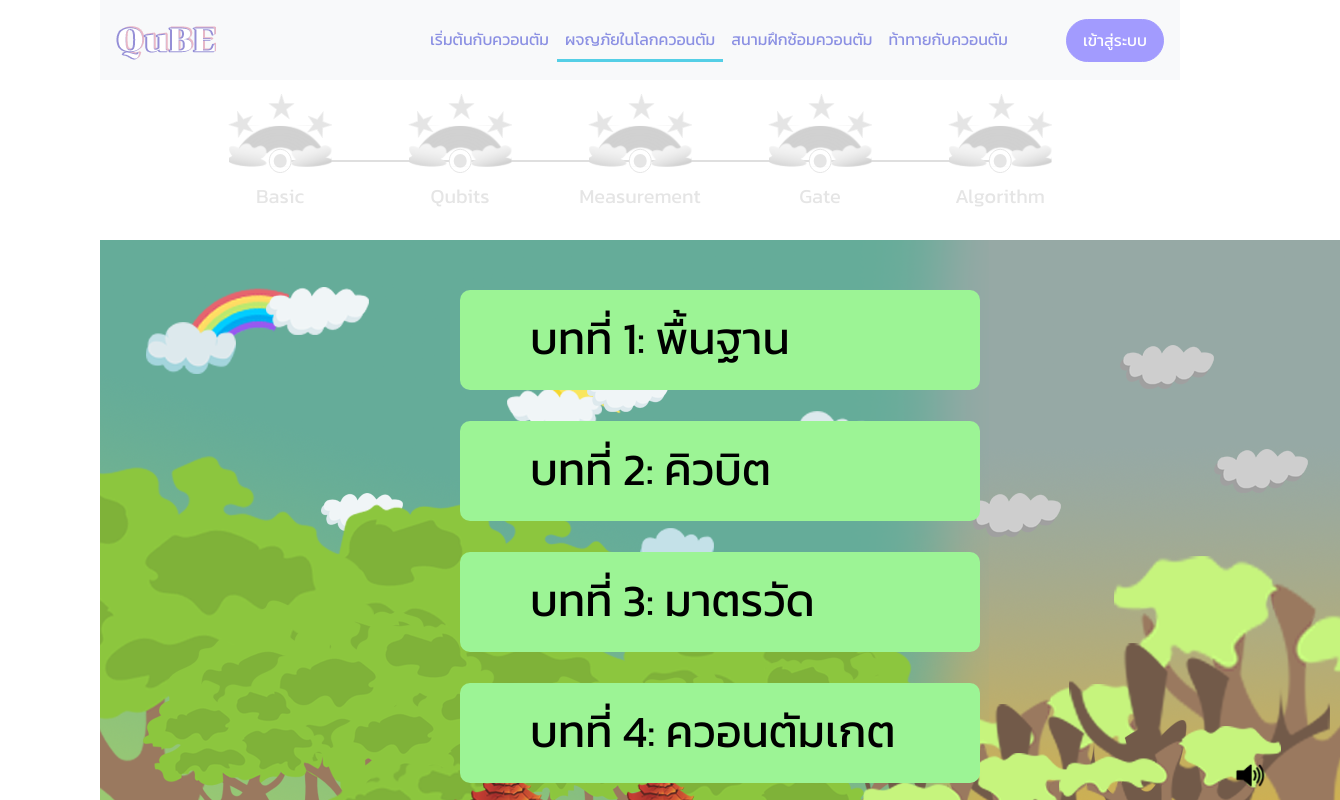
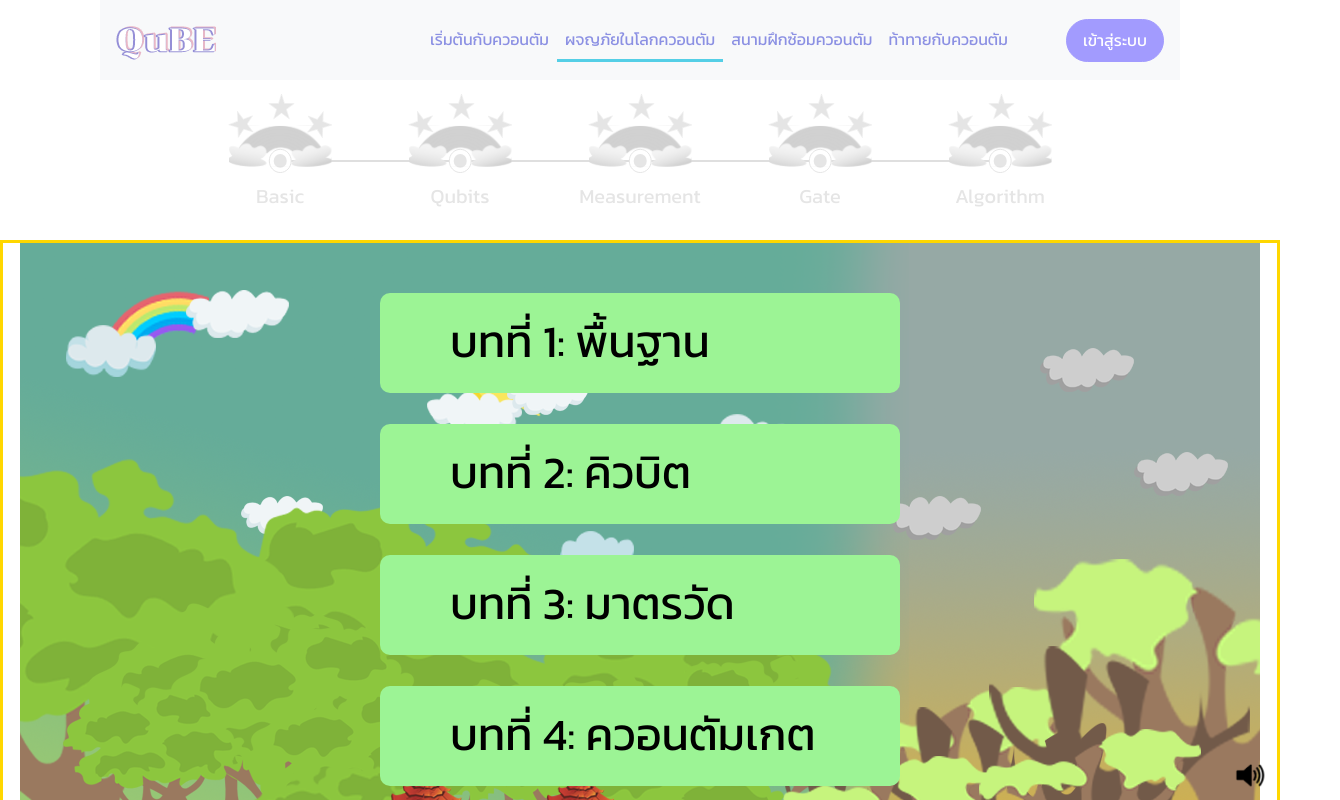
Before and after one commit to Kadphol/QuBE, a React (Create React App) app in the folder frontend/: page /explore in a window 1280 px wide. Shown: the top 800 px of the page, 1340 px wide, since content can reach past the window. Built offline with nearby package versions, Linux system fonts and the light colour scheme; no server answers; a web font is replaced by a local one.

Commit message:
Add wrapper and component

```diff
--- a/frontend/src/pages/Explore/index.tsx
+++ b/frontend/src/pages/Explore/index.tsx
@@ -1,42 +1,60 @@
 import React from 'react';
 import { BrowserRouter as Router,Route, Switch, useRouteMatch } from 'react-router-dom';
 
-import Music from '../../components/sound/Music'
+import Music from '../../components/Sound/Music'
 import Progressbar from '../../components/Progressbar';
 import DialogBox from '../../components/DialogBox';
 import Map from './Map';
 import MenuMap from './MenuMap'
 import './Explore.css';
 import { userContext } from '../../context/userContext';
+import styled from 'styled-components'
 
+const Main = styled.div`
+  position: relative;
+  margin: auto;
+  overflow: hidden;
+  // border: solid violet;
+  * {
+    // border: solid green;
+  }
+`
 
+const MapWrapper = styled.div`
+  position: relative;
+  border: solid gold;
+  * {
+    margin: auto;
+  }
+`
 
 function Explore() {
 
   const { path } = useRouteMatch();
   return (
-    <div className="explore">
+    <Main>
       <userContext.Consumer>
         {
           (user) => <Progressbar {...user}/>
         }
       </userContext.Consumer>
-      <Map>
+      <MapWrapper>
+        <Map>
         <Router>
           <Switch>
             <Route exact path = {path} component = { MenuMap }/>
-            <Route path = {`${path}/chapter-1`} />
+            <Route path = {`${path}/chapter-1`} component = { DialogBox } />
             <Route path = {`${path}/chapter-2`} />
             <Route path = {`${path}/chapter-3`} />
             <Route path = {`${path}/chapter-4`} />
             <Route path = {`${path}/chapter-5`} />
           </Switch>
         </Router>
-        <DialogBox />
+        {/* <DialogBox /> */}
       </Map>
-
+      </MapWrapper>
       <Music url="https://www.mboxdrive.com/bgm.mp3"/>
-    </div>
+    </Main>
   );
 }
 
```
